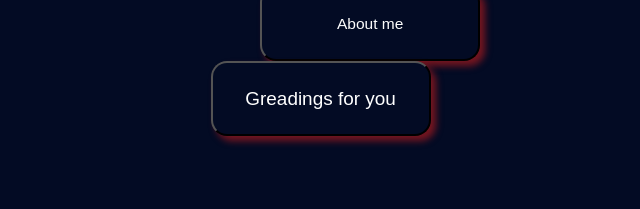
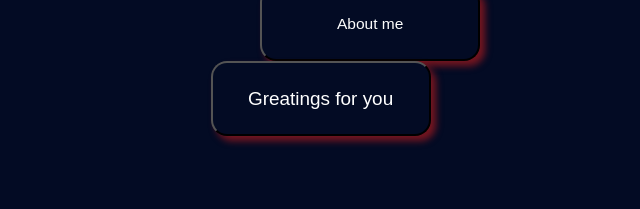
Before and after one commit to Jeet0808/JLSS-new-v, a plain HTML site: page index.html in a window 1280 px wide. Shown: the part 489-698 px from the top of the page, 393-1033 px from the left. Drawn offline with nearby package versions, Linux system fonts and the light colour scheme.

Commit message:
Update index.html

```diff
--- a/index.html
+++ b/index.html
@@ -53,7 +53,7 @@
     <button id="i3"><a href="About.html" style="color: rgb(253, 253, 253); ">About me </a></button>
   </div>
   <div class="op4">
-    <button id="i4"><a href="doc.html" style="color: rgb(255, 255, 255);">Greadings for you</a></button>
+    <button id="i4"><a href="doc.html" style="color: rgb(255, 255, 255);">Greatings for you</a></button>
   </div>
 <!-- </div> -->
 
```
